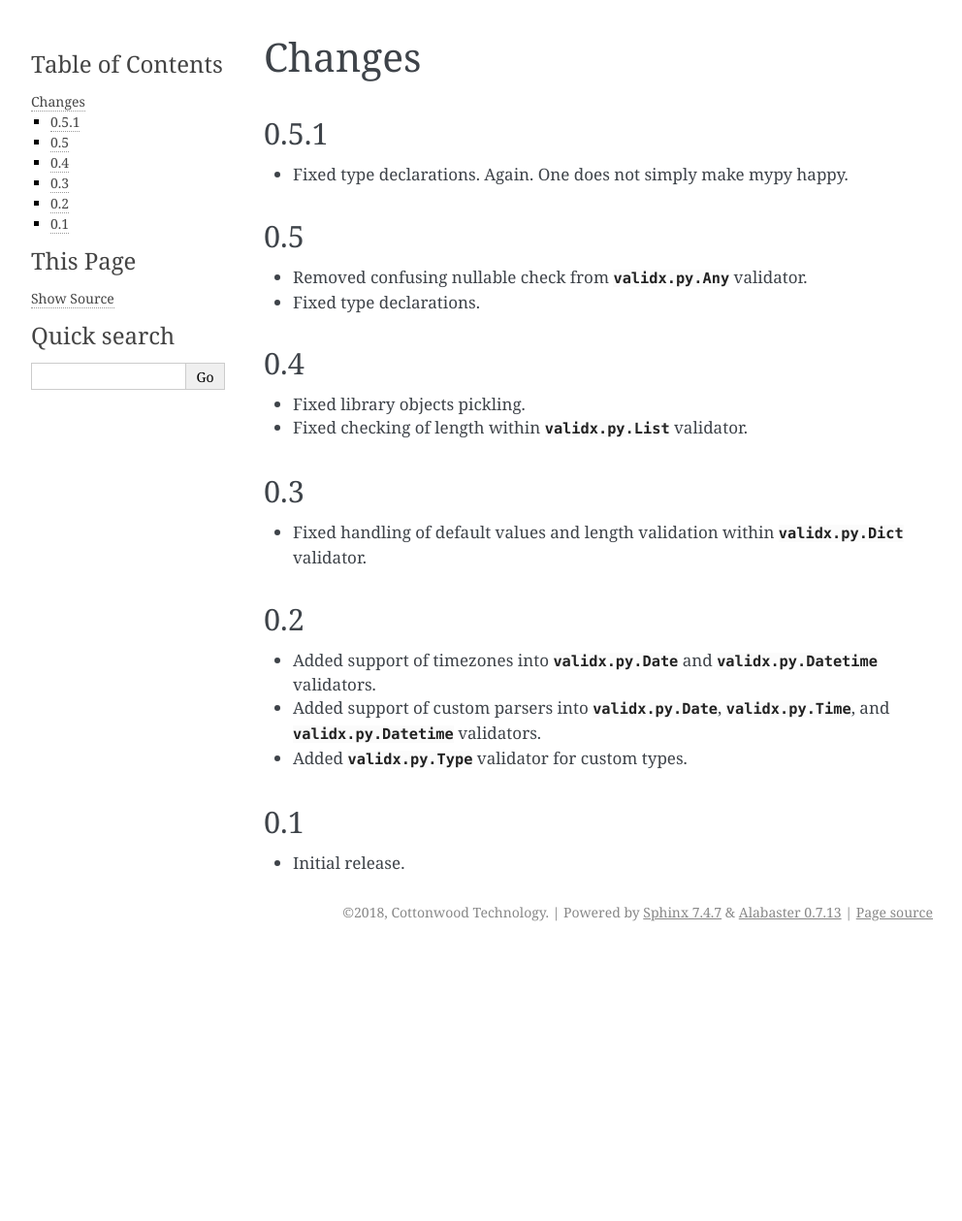
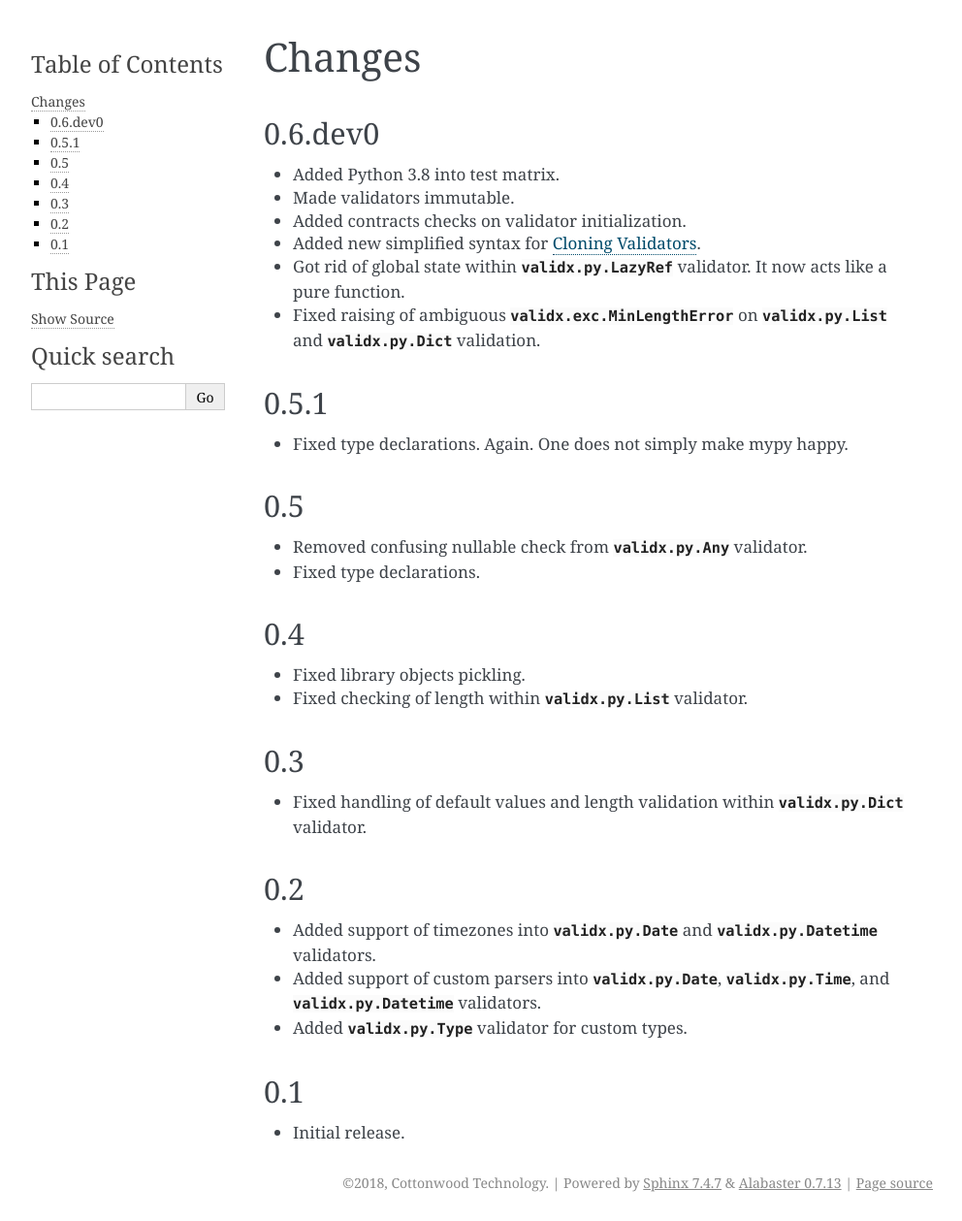
Before and after one commit to Cottonwood-Technology/ValidX, a Sphinx documentation site: the page built from docs/changes.rst, in a window 1280 px wide. Shown: the whole page at 97% size, without its empty margins (148-1140 px from the left). Built offline with Sphinx 7.4.7, drawn with Linux system fonts in a browser that asks for light colours; before the commit the page ends 980 px from its top, so only the background shows below that.

Commit message:
Updated change log

```diff
--- a/docs/changes.rst
+++ b/docs/changes.rst
@@ -1,5 +1,18 @@
 Changes
 =======
+
+0.6.dev0
+--------
+
+*   Added Python 3.8 into test matrix.
+*   Made validators immutable.
+*   Added contracts checks on validator initialization.
+*   Added new simplified syntax for :ref:`usage-cloning-validators`.
+*   Got rid of global state within :class:`validx.py.LazyRef` validator.
+    It now acts like a pure function.
+*   Fixed raising of ambiguous :class:`validx.exc.MinLengthError` on
+    :class:`validx.py.List` and :class:`validx.py.Dict` validation.
+
 
 0.5.1
 -----
--- a/docs/usage.rst
+++ b/docs/usage.rst
@@ -298,6 +298,8 @@ So you can use :ref:`reference-instance-registry` provided by the library.
 
     instances.clear()
 
+
+.. _usage-cloning-validators:
 
 Cloning Validators
 ------------------
```
Also changed, not shown: CHANGES.rst (+8 -1 lines).
